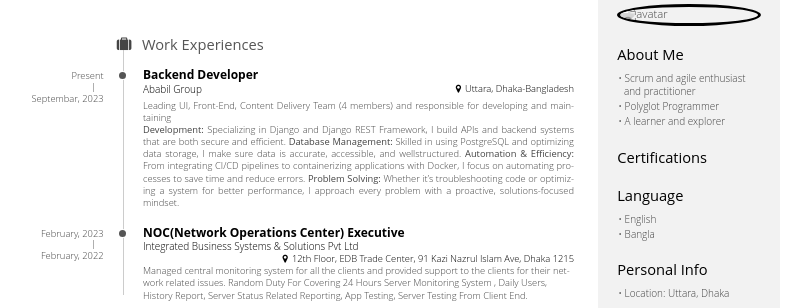
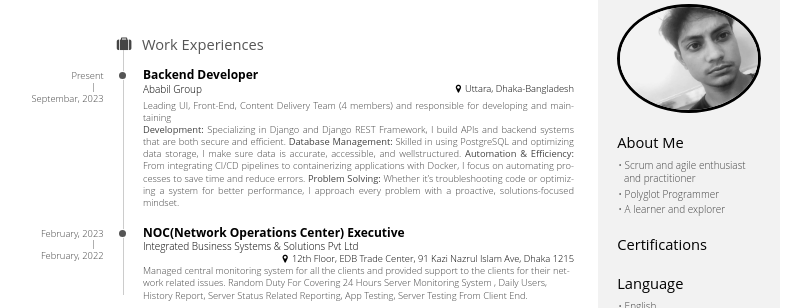
Before and after one commit to farhad2415/me, a plain HTML site: page index.html in a window 1280 px wide. Shown: the part 73-381 px from the top of the page, without its empty margins (258-1069 px from the left). Drawn offline with Linux system fonts and the light colour scheme.

Commit message:
added my photo

```diff
--- a/index.html
+++ b/index.html
@@ -205,7 +205,7 @@
     </section>
     <aside id="sidebar">
         <div class="side-block">
-            <img src="./assets/" alt="avatar" class="avatar">
+            <img src="./assets/IMG_1227.jpg" alt="avatar" class="avatar">
         </div>
         <div class="side-block" id="personal-info">
             <h1>About Me</h1>
```
Also changed, not shown: assets/IMG_1227.jpg (added).
